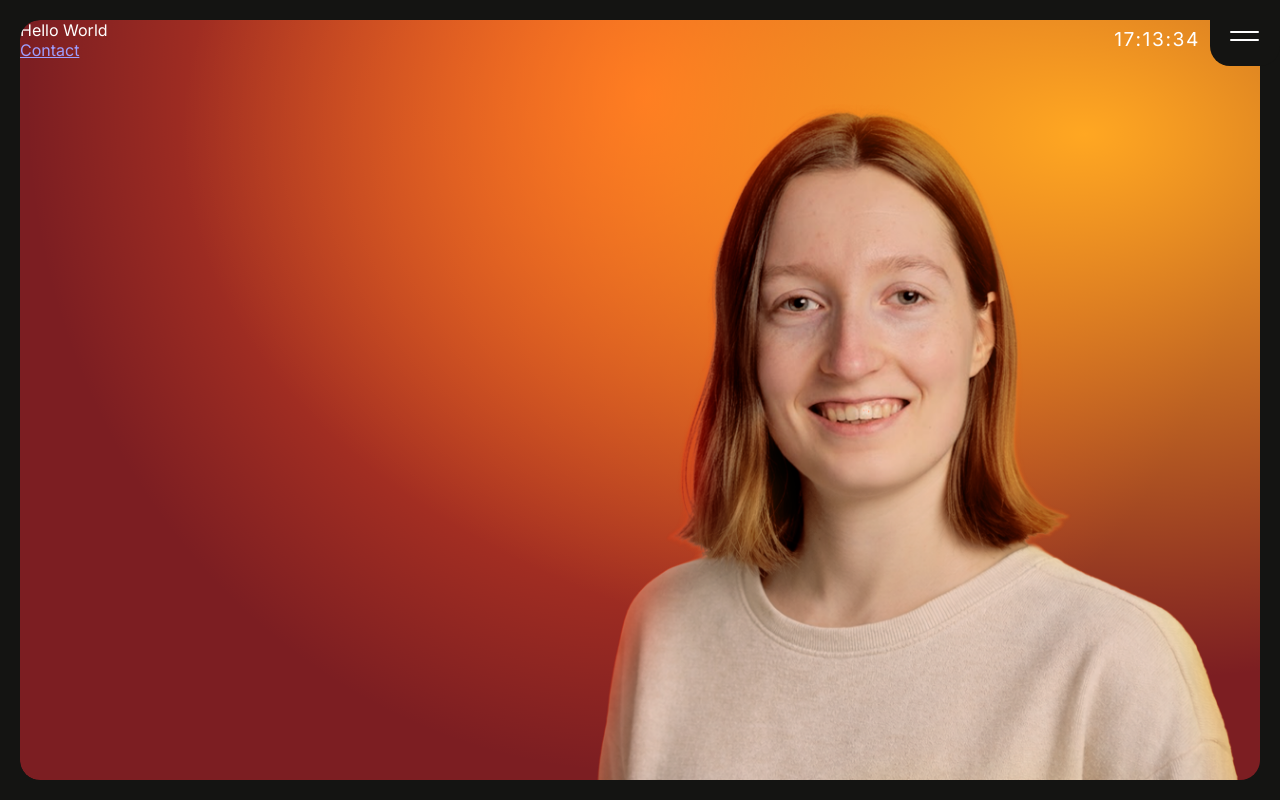
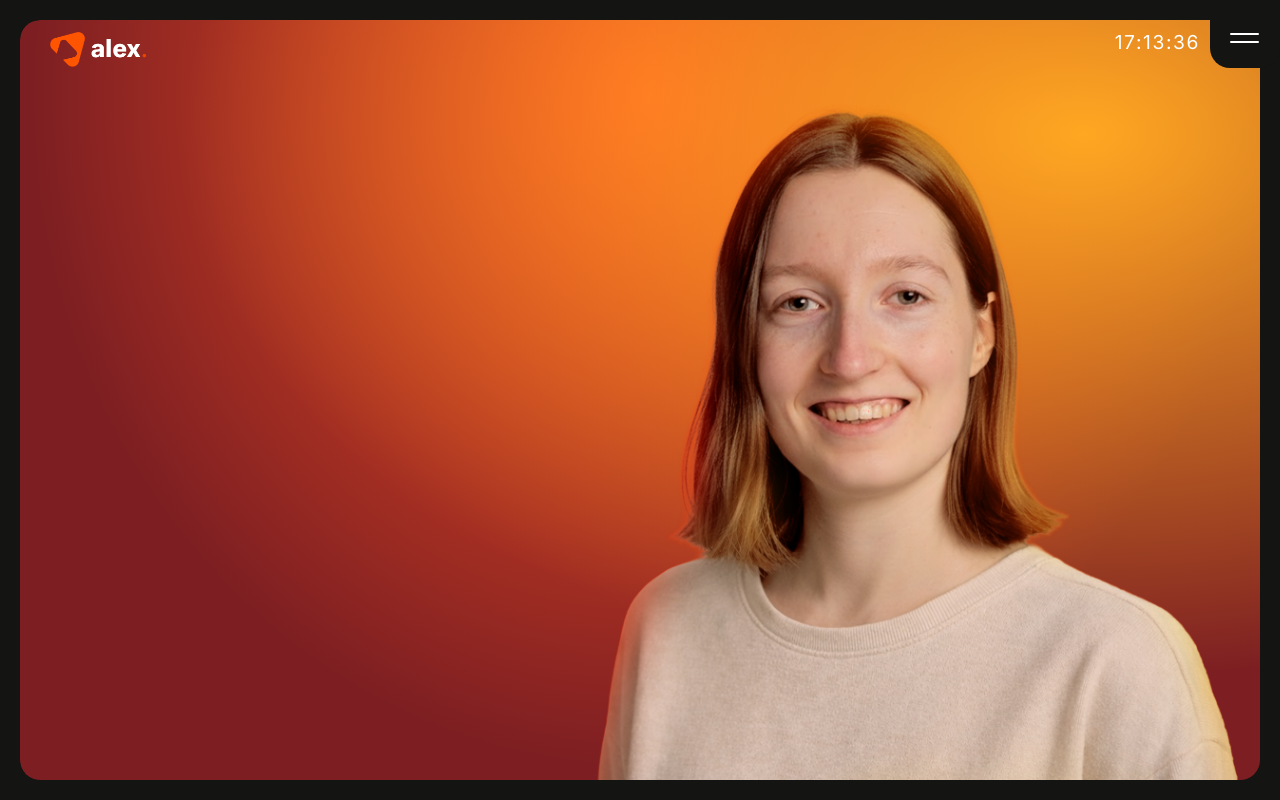
Before and after one commit to Alex-Emanuel/portfolio-alex, a React (Vite) app: page / in a window 1280 px wide. Built offline with nearby package versions, Linux system fonts and the light colour scheme.

Commit message:
toevoegen logo op homepagina

```diff
--- a/src/Layout.jsx
+++ b/src/Layout.jsx
@@ -18,6 +18,7 @@ const Layout = () => {
   const timeRef = useRef(null);
   const topLineRef = useRef(null);
   const bottomLineRef = useRef(null);
+  const logoRef = useRef(null);
 
   const location = useLocation();
 
@@ -31,6 +32,7 @@ const Layout = () => {
       x: 50,
       y: -50,
     });
+    gsap.set(logoRef.current, {autoAlpha: 0 })
     gsap.set('.website-content', { autoAlpha: 0 });
     gsap.set(bottomLineRef.current, { autoAlpha: 0 });
     gsap.set(topLineRef.current, { autoAlpha: 0 });
@@ -53,6 +55,7 @@ const Layout = () => {
           .to('.preloader', { autoAlpha: 0, duration: 0.1 })
           .to('.website-content', { autoAlpha: 1, duration: 0.1 })
           .to(orangeBoxRef.current, { height: 0, top: 0, bottom: 'auto', duration: 0.65 })
+          .to(logoRef.current, { y: 0, autoAlpha: 1, duration: 0.1 }, '<+0.45')
           .to(buttonRef.current, { x: 0, y: 0, duration: 2 }, '<')
           .to(topLineRef.current, { autoAlpha: 1 }, '<+1.2')
           .to(bottomLineRef.current, { autoAlpha: 1 }, '<')
@@ -73,13 +76,16 @@ const Layout = () => {
     <div className='frame' ref={containerRef}>
       <div className='website-content'>
         {/* <Navbar /> */}
-        <Navbar buttonRef={buttonRef} timeRef={timeRef} topLineRef={topLineRef} bottomLineRef={bottomLineRef}/>
+        <Navbar logoRef={logoRef}
+                buttonRef={buttonRef}
+                timeRef={timeRef}
+                topLineRef={topLineRef}
+                bottomLineRef={bottomLineRef}/>
+
         <AnimatePresence mode="wait">
           <Outlet key={location.pathname} />
         </AnimatePresence>
-        {/* <div>
-          <Outlet />
-        </div> */}
+
         {/* <Footer /> */}
         <ScrollRestoration />
       </div>
--- a/src/components/hero/hero.jsx
+++ b/src/components/hero/hero.jsx
@@ -4,10 +4,9 @@ import './hero.css';
 const Hero = () => {
     return (
         <div className='hero'>
-            <p>Hello World</p>
-            <Link to='/contact' className="text-blue-600 underline">Contact</Link>
+            {/* <p>Hello World</p>
+            <Link to='/contact' className="text-blue-600 underline">Contact</Link> */}
             <img src='/me.png'></img>
-            {/* <i className="fa-solid fa-image"></i> */}
         </div>
     )
 }
--- a/src/components/navbar/navbar.css
+++ b/src/components/navbar/navbar.css
@@ -25,6 +25,7 @@ nav {
   justify-content: center;
   align-items: center;
   gap: 6px;
+  padding-top: 8px;
 }
 
 .menu-line {
@@ -41,10 +42,18 @@ p.time {
   color: white;
   z-index: 90;
   right: 5rem;
-  margin-top: 7px;
+  margin-top: 10px;
   font-size: 1.2rem;
   text-align: right;
   letter-spacing: 0.1rem;
+}
+
+img.logo {
+  position: fixed;
+  z-index: 20;
+  left: 50px;
+  margin-top: 12px;
+  height: 35px;
 }
 
 .items {
--- a/src/components/navbar/navbar.jsx
+++ b/src/components/navbar/navbar.jsx
@@ -5,7 +5,7 @@ import gsap from 'gsap'
 
 import './navbar.css';
 
-const Navbar = ({buttonRef, timeRef, topLineRef, bottomLineRef}) => {
+const Navbar = ({buttonRef, timeRef, topLineRef, bottomLineRef, logoRef}) => {
   const [time, setTime] = useState('');
   const [isOpen, setIsOpen] = useState(false);
 
@@ -95,6 +95,7 @@ const Navbar = ({buttonRef, timeRef, topLineRef, bottomLineRef}) => {
 
   return (
     <>
+    <img src='/alex-logo.png' className='logo' ref={logoRef}></img>
     <div className="navbutton" ref={buttonRef} onClick={toggleMenu}>
         <span class="menu-line" ref={topLineRef}></span>
         <span class="menu-line" ref={bottomLineRef}></span>
--- a/src/index.css
+++ b/src/index.css
@@ -168,4 +168,8 @@ body {
   .dot {
     margin-left: -0.5rem;
   }
+
+  .notfound h1 {
+    margin-top: 7rem;
+  }
 }
```
Also changed, not shown: public/alex-logo.png (added).
